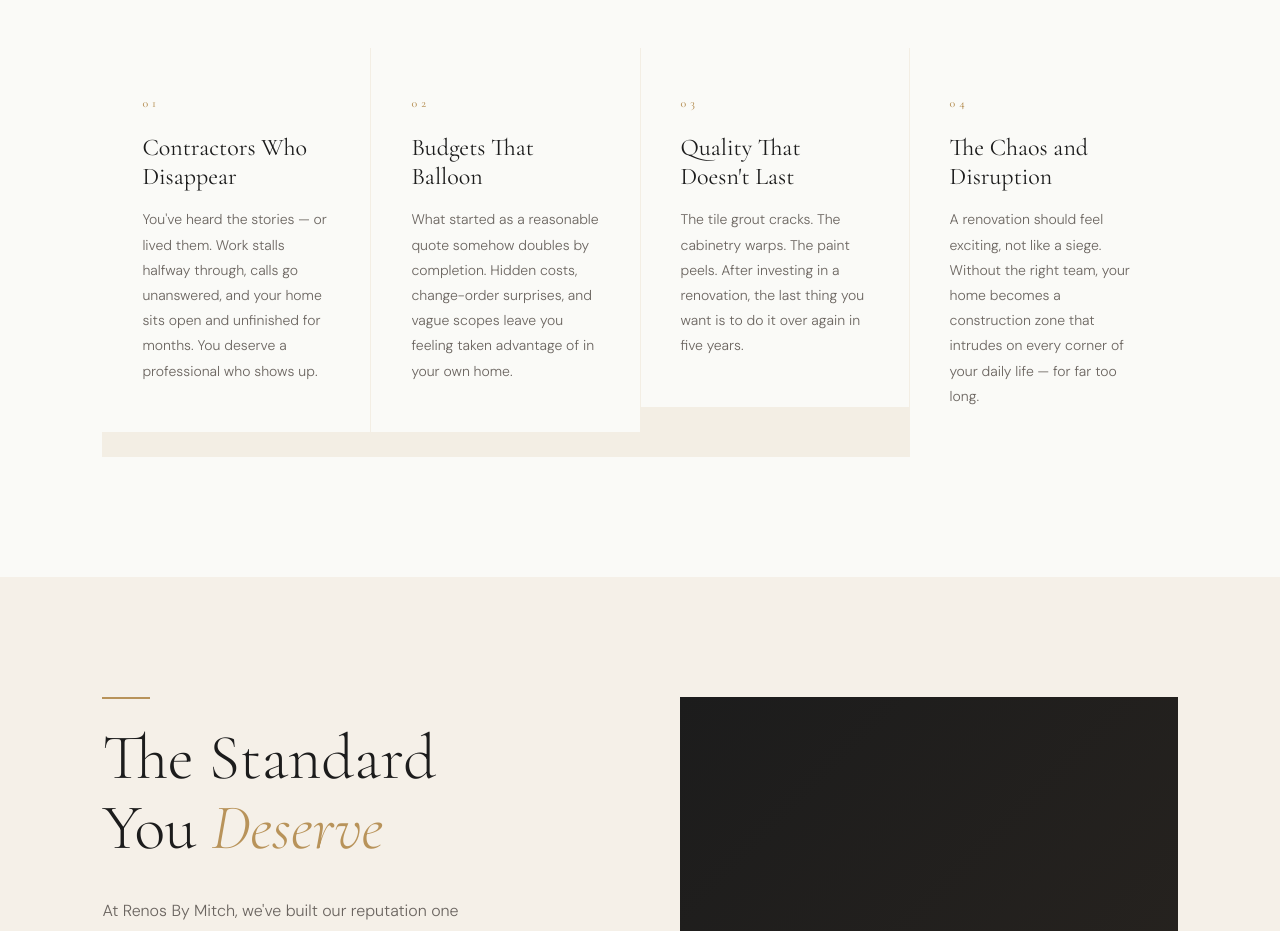
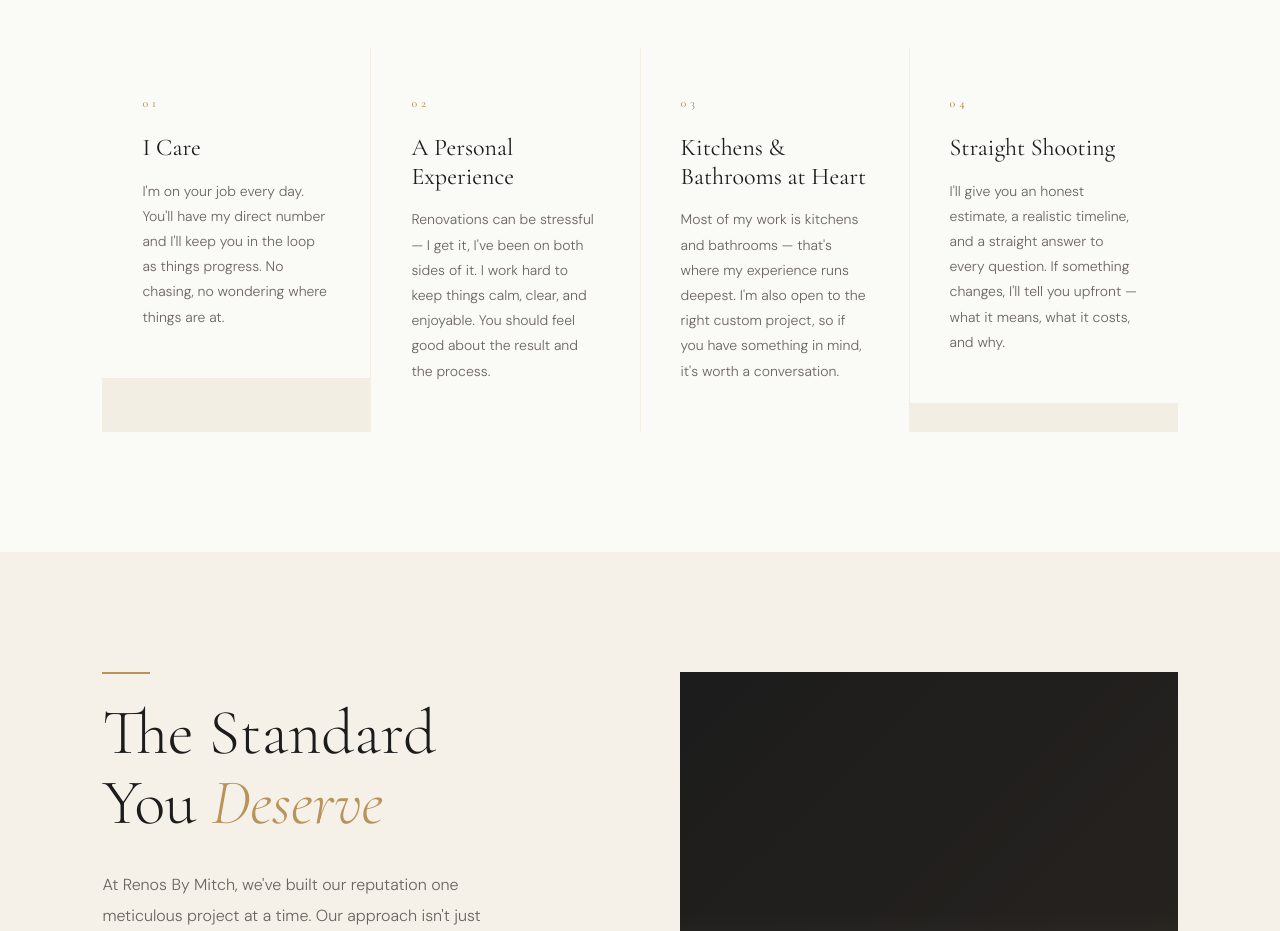
Before and after one commit to Mitch447/renos-by-mitch, a React (Vite) app: page / in a window 1280 px wide. Shown: the part 1200-2131 px from the top of the page. Built offline with nearby package versions, Linux system fonts and the light colour scheme.

Commit message:
pain change

```diff
--- a/src/components/Pain.jsx
+++ b/src/components/Pain.jsx
@@ -3,23 +3,23 @@ import { FadeIn, GoldLine, GoldAccent } from "./utils";
 const PAINS = [
   {
     num: "01",
-    title: "Contractors Who Disappear",
-    body: "You've heard the stories — or lived them. Work stalls halfway through, calls go unanswered, and your home sits open and unfinished for months. You deserve a professional who shows up.",
+    title: "I Care",
+    body: "I'm on your job every day. You'll have my direct number and I'll keep you in the loop as things progress. No chasing, no wondering where things are at.",
   },
   {
     num: "02",
-    title: "Budgets That Balloon",
-    body: "What started as a reasonable quote somehow doubles by completion. Hidden costs, change-order surprises, and vague scopes leave you feeling taken advantage of in your own home.",
+    title: "A Personal Experience",
+    body: "Renovations can be stressful — I get it, I've been on both sides of it. I work hard to keep things calm, clear, and enjoyable. You should feel good about the result and the process.",
   },
   {
     num: "03",
-    title: "Quality That Doesn't Last",
-    body: "The tile grout cracks. The cabinetry warps. The paint peels. After investing in a renovation, the last thing you want is to do it over again in five years.",
+    title: "Kitchens & Bathrooms at Heart",
+    body: "Most of my work is kitchens and bathrooms — that's where my experience runs deepest. I'm also open to the right custom project, so if you have something in mind, it's worth a conversation.",
   },
   {
     num: "04",
-    title: "The Chaos and Disruption",
-    body: "A renovation should feel exciting, not like a siege. Without the right team, your home becomes a construction zone that intrudes on every corner of your daily life — for far too long.",
+    title: "Straight Shooting",
+    body: "I'll give you an honest estimate, a realistic timeline, and a straight answer to every question. If something changes, I'll tell you upfront — what it means, what it costs, and why.",
   },
 ];
 
```
